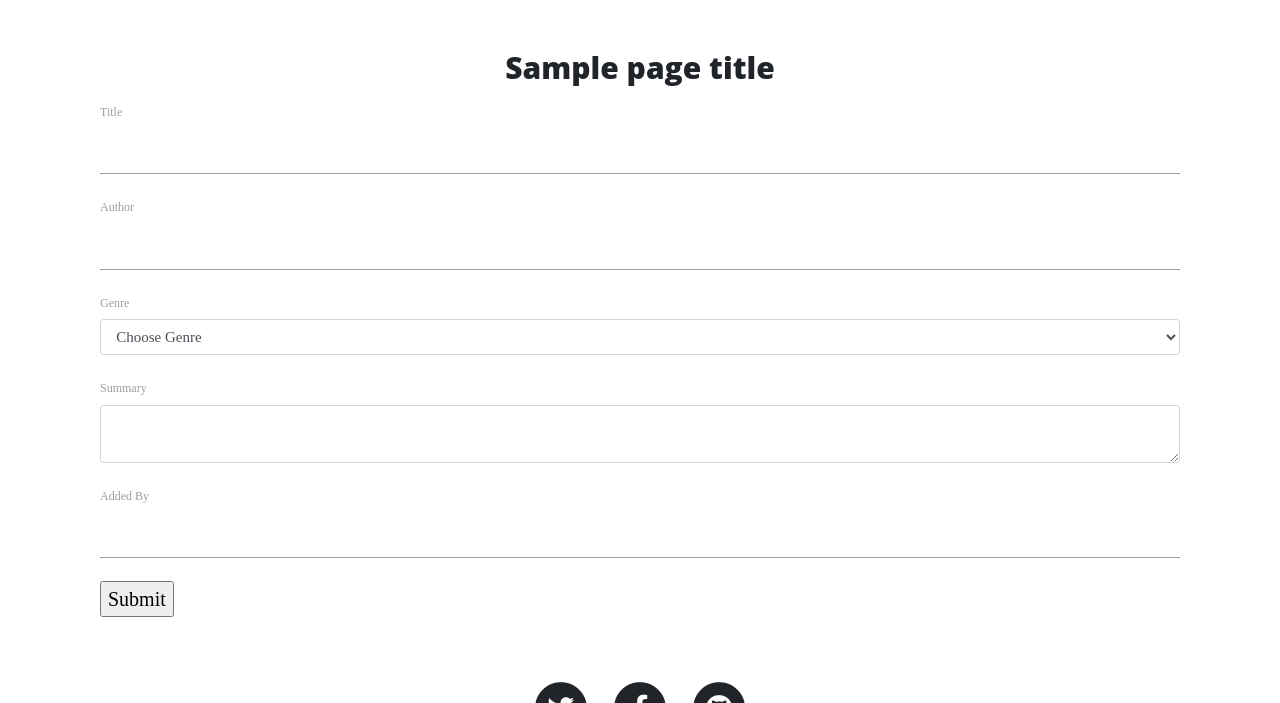
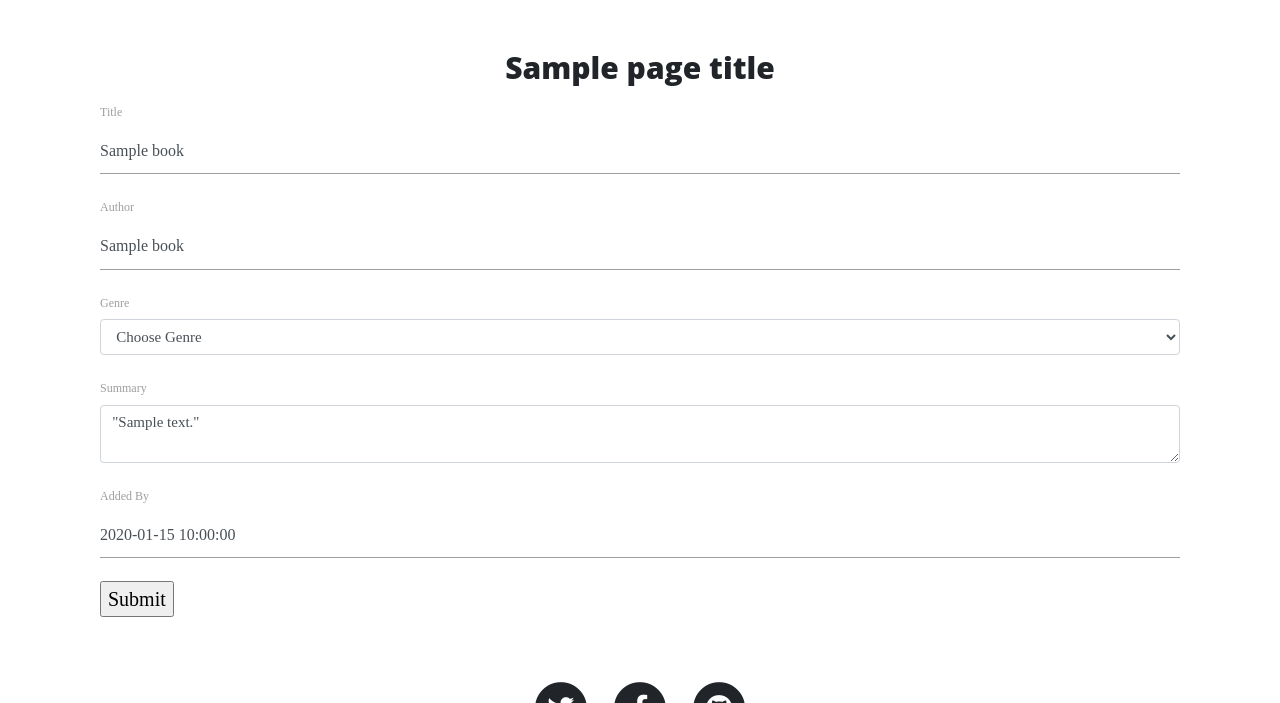
Before and after one commit to Code-Institute-Submissions/MS3-2, a Flask app: template templates/editbook.html in a window 1280 px wide. Shown: the part 628-1331 px from the top of the page. Run offline with Flask 2, Linux system fonts and the light colour scheme; the template is opened without the code that fills it: most values are stand-ins (such as "Sample title", 1, 10 or a date in 2020); some libraries are stand-ins or nearby versions.

```diff
--- a/app.py
+++ b/app.py
@@ -1,9 +1,13 @@
+""" Import the os and all relevant libraries"""
+
 import os
 from flask import Flask, render_template, redirect, request, url_for
 from flask_pymongo import PyMongo
 from bson.objectid import ObjectId
 if os.path.exists("env.py"):
     import env
+
+""" Create an instance of Flask """
 
 
 app = Flask(__name__)
@@ -12,10 +16,15 @@ app.config["MONGO_DBNAME"] = 'user_uploads'
 app.config["MONGO_URI"] = os.getenv('MONGO_URI')
 mongo = PyMongo(app)
 
+""" index() renders our "index.html" homepage """
+
 
 @app.route('/')
 def index():
     return render_template("index.html")
+
+
+""" about() renders our "about.html" page """
 
 
 @app.route('/about')
@@ -23,19 +32,24 @@ def about():
     return render_template("about.html", page_title="About")
 
 
+""" submit() renders our "submit.html" page """
+
+
 @app.route('/submit')
 def submit():
-    return render_template("submit.html", page_title="Submit")
+    return render_template("submit.html", page_title="Submit",
+        genres=mongo.db.genres.find())
 
 
-""" Retrieves all the 'books' from our MongoDB and
+""" browse() retrieves all the 'books' from our MongoDB and
 displays them on browse.html"""
 
 
 @app.route('/browse')
 def browse():
     return render_template("browse.html", page_title="Browse",
-                           books=mongo.db.books.find())
+                           books=mongo.db.books.find(),
+                           genres=mongo.db.genres.find())
 
 
 """ insert_book function runs when the submit button is clicked.
@@ -51,10 +65,18 @@ def insert_book():
     books.insert_one(request.form.to_dict())
     return redirect(url_for('browse'))
 
-@app.route('/edit_book<book_id>')
+
+""" On pressing the 'Edit' button on browse.html,
+the edit_book function brings the user to 'editbook.html
+where they can edit previously added data
+"""
+
+
+@app.route('/edit_book/<book_id>')
 def edit_book(book_id):
-    the_book =  mongo.db.tasks.find_one({"_id": ObjectId(book_id)})
-    return render_template('editbook.html', book=the_book)
+    the_book = mongo.db.books.find_one({"_id": ObjectId(book_id)})
+    all_genres = mongo.db.genres.find()
+    return render_template('editbook.html', book=the_book, genre=all_genres)
 
 
 """ The delete_book function allows the user completely
@@ -67,6 +89,8 @@ def delete_book(book_id):
     return redirect(url_for('browse'))
 
 
+""" Setting up our IP Address and Port number"""
+
 if __name__ == '__main__':
     app.run(host=os.environ.get('IP'),
             port=int(os.environ.get('PORT')),
--- a/templates/base.html
+++ b/templates/base.html
@@ -14,6 +14,7 @@
       <title>Document</title>
    </head>
    <body>
+      <!-- base.html is the template which will be injected into all subsequent pages on the site-->
       <!-- Navigation -->
       <nav class="navbar navbar-expand-lg navbar-light fixed-top" id="mainNav">
          <div class="container">
@@ -47,8 +48,6 @@
                <div class="col-lg-8 col-md-10 mx-auto">
                   <div class="site-heading">
                      <h1>Minimalist Reading</h1>
-                     <!-- Two Optionshe
-                        <span class="subheading">The books you must read</span> -->
                      <span class="subheading">Read Less. Learn More.</span>
                   </div>
                </div>
--- a/templates/browse.html
+++ b/templates/browse.html
@@ -8,9 +8,11 @@
       <div class="card-body">
          <a href="https://www.bookdepository.com/" target="_blank" class="card-link py-3"><h4 class="card-title" id="title">{{book.book_name}}</h4></a>
          <h5 class="card-subtitle mb-2 py-2" id="author">{{book.author_name}}</h5>
-         <h6 class="card-subtitle mb-2 pt-2 text-muted" id="genres">{{book.genre}}</h6>
+         {% for genre in genres %}
+         <h6 class="card-subtitle mb-2 pt-2 text-muted" id="genre">{{genre.genre_name}}</h6>
+         {% endfor %}
          <p class="card-text" id="blurb">"{{book.summary}}"</p>
-         <h6 class="card-subtitle mb-2" id="user"> {{book.added_by}}</h6>
+         <h6 class="card-subtitle mb-2" id="user">{{book.added_by}}</h6>
          <a href="https://www.bookdepository.com/" target="_blank" class="card-link"><small class="text-muted text-center mb-4 d-block" id="purchase">click to buy</small></a>
          <button><a href="{{url_for('edit_book', book_id=book._id)}}" class="card-link">Edit</a></button>
          <button><a href="{{url_for('delete_book', book_id=book._id)}}" class="card-link">Delete</a></button>
--- a/templates/editbook.html
+++ b/templates/editbook.html
@@ -6,33 +6,29 @@
    <form action="{{ url_for('insert_book') }}" method="post">
       <div class="form-group">
          <label for="book_name">Title</label>
-         <input type="text" name="book_name" id="book_name" class="form-control" required>
+         <input type="text" name="book_name" id="book_name" class="form-control" value="{{book.book_name}}" required>
       </div>
       <div class="form-group">
          <label for="author_name">Author</label>
-         <input type="text" name="author_name" id="author_name" class="form-control" required>
+         <input type="text" name="author_name" id="author_name" class="form-control" value="{{book.author_name}}" required>
       </div>
+       <!--As we loop through the genres, if the genre name matches the genre name returned from MongoDB, then we set that value as selected-->
       <div class="form-group">
          <label for="genre">Genre </label>
-         <select type="text" name="genre" id="genre" class="form-control" placeholder="Choose Genre">
-            <option value="choose_genre" selected disabled>Choose Genre</option>
-            <option value="poetry">Poetry</option>
-            <option value="fiction">Fiction</option>
-            <option value="fantasy">Fantasy</option>
-            <option value="sci_fi">Science Fiction</option>
-            <option value="biography">Biography</option>
-            <option value="self_help">Self-Help</option>
-            <option value="drama">Drama</option>
-            <option value="non_fiction">Non-Fiction</option>
+         <select type="text" name="genre_name" id="genre" class="form-control" placeholder="Choose Genre">
+            <option value="" selected disabled>Choose Genre</option>
+             {% for genre in genres %}
+            <option value="{{genre.genre_name}}">{{genre.genre_name}}</option>
+            {% endfor %}
          </select>
       </div>
       <div class="form-group">
          <label for="summary">Summary</label>
-         <textarea type="text" name="summary" id="summary" class="form-control"></textarea>
+         <textarea type="text" name="summary" id="summary" class="form-control">"{{book.summary}}"</textarea>
       </div>
       <div class="from-group">
          <label for="added_by">Added By</label>
-         <input type="text" rows="5" name="added_by" id="added_by" class="form-control">
+         <input type="text" rows="5" name="added_by" id="added_by" class="form-control" value="{{book.added_by}}">
       </div>
       <div class="form-group">
          <input type="submit" value="Submit" class="mt-3">
--- a/templates/index.html
+++ b/templates/index.html
@@ -1,8 +1,6 @@
 {% extends 'base.html' %}
 {% block content  %}
-
 <div class="container">
-
    <div class="row">
       <div class="col">
          <h3 class="text-center" id="philosophy">Philosophy</h3>
@@ -17,13 +15,11 @@
          <div class="card-body">
             <p class="card-text">Minimalist Reading is a collection of the most influential books as chosen by the users of the site</p>
          </div>
-
       </div>
       <div class="card">
          <h5 class="card-title text-center py-4"><a href="{{ url_for('submit') }}">Submit</a></h5>
          <img class="card-img-top img-fluid" src="static/img/small-typewriter.jpg" alt="small typewriter">
          <div class="card-body">
-
             <p class="card-text">Enter the details of the <em>'one book'</em> you would take with you to a desert island, the book that has had the biggest impact on your life</p>
          </div>
       </div>
@@ -34,7 +30,6 @@
             <p class="card-text">Browse through our uploads to find some great suggestions for the next book you <em>'must'</em> read</p>
          </div>
       </div>
-
    </div>
 </div>
 {% endblock %}
```
Also changed, not shown: templates/project-desc.html (deleted, +0 -14 lines), templates/submit.html (+5 -10 lines), README.md, 1 other file. Lines whose indentation alone changed are shown as unchanged.
